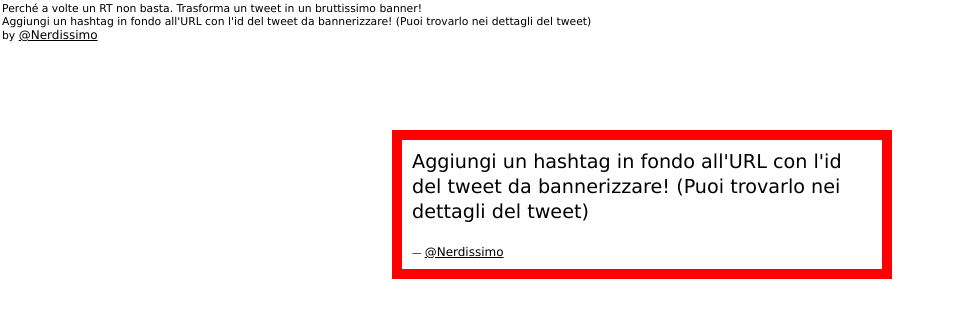
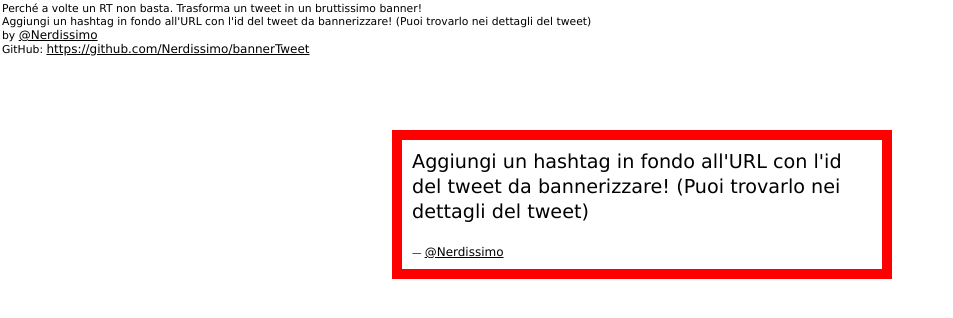
Before and after one commit to Nerdissimo/bannerTweet, a plain HTML site: page src/index.html in a window 1280 px wide. Shown: the whole page, without its empty margins (0-953 px from the left). Drawn offline with Linux system fonts and the light colour scheme; a script that the page names is missing.

Commit message:
Link GitHub
Aggiunto link GitHub in pagina.

```diff
--- a/src/index.html
+++ b/src/index.html
@@ -20,6 +20,7 @@
 	Author: Nerdissimo
 	Website: http://www.nerdissimo.it
 	email: dev@nerdissimo.it
+	GitHub: https://github.com/Nerdissimo/
 	Twitter: @Nerdissimo
 -->
 <html>
@@ -118,7 +119,8 @@
 		<header>
 			Perché a volte un RT non basta. Trasforma un tweet in un bruttissimo banner!<br />
 			Aggiungi un hashtag in fondo all'URL con l'id del tweet da bannerizzare! (Puoi trovarlo nei dettagli del tweet)<br />
-			by <a href="http://www.twitter.com/Nerdissimo" title="Nerdissimo">@Nerdissimo</a>
+			by <a href="http://www.twitter.com/Nerdissimo" title="Nerdissimo">@Nerdissimo</a><br />
+			GitHub: <a href="https://github.com/Nerdissimo/bannerTweet" title="bannerTweet">https://github.com/Nerdissimo/bannerTweet</a>
 		</header>
 		<div id="banners">
 			<blockquote>
```
